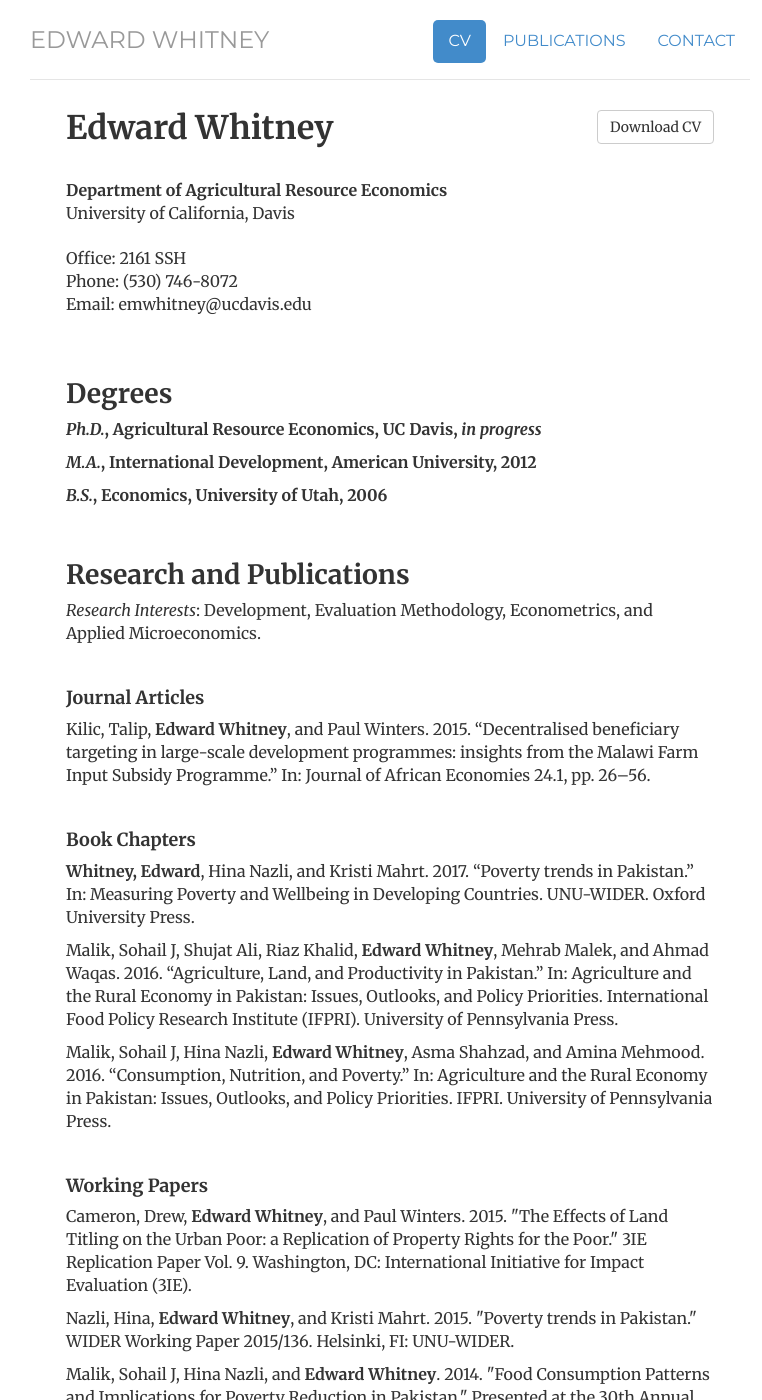
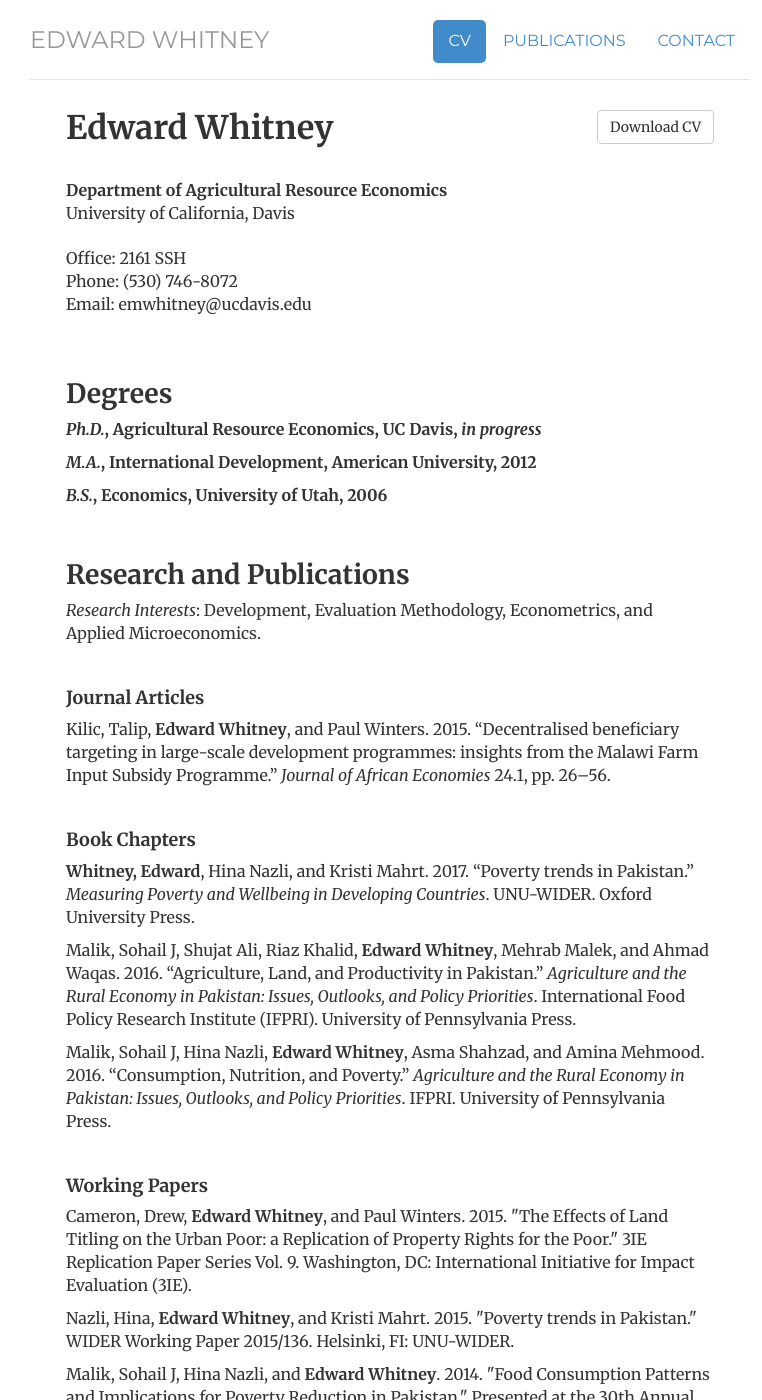
Before and after one commit to edwardmw/edwardmwhitney, a Jekyll site: the page built from cv/index.html, in a window 1280 px wide and 1400 px high. Shown: the whole window, without its empty margins (250-1012 px from the left). Built offline with Jekyll 4.4.1, drawn with Linux system fonts in a browser that asks for light colours.

Commit message:
commit2.92

```diff
--- a/cv/index.html
+++ b/cv/index.html
@@ -41,21 +41,21 @@ description: Current CV for Edward Whitney, a PhD. student, Development Economis
 				<br>
 				<h4>Journal Articles</h4>
 
-				<p>Kilic, Talip, <b>Edward Whitney</b>, and Paul Winters. 2015. “Decentralised beneficiary targeting in large-scale development programmes: insights from the Malawi Farm Input Subsidy Programme.” In: Journal of African Economies 24.1, pp. 26–56.</p>
+				<p>Kilic, Talip, <b>Edward Whitney</b>, and Paul Winters. 2015. “Decentralised beneficiary targeting in large-scale development programmes: insights from the Malawi Farm Input Subsidy Programme.” <i>Journal of African Economies</i> 24.1, pp. 26–56.</p>
 
 				<br>
 				<h4>Book Chapters</h4>
 
-				<p><b>Whitney, Edward</b>, Hina Nazli, and Kristi Mahrt. 2017. “Poverty trends in Pakistan.” In: Measuring Poverty and Wellbeing in Developing Countries. UNU-WIDER. Oxford University Press.</p>
+				<p><b>Whitney, Edward</b>, Hina Nazli, and Kristi Mahrt. 2017. “Poverty trends in Pakistan.” <i>Measuring Poverty and Wellbeing in Developing Countries</i>. UNU-WIDER. Oxford University Press.</p>
 
-				<p>Malik, Sohail J, Shujat Ali, Riaz Khalid, <b>Edward Whitney</b>, Mehrab Malek, and Ahmad Waqas. 2016. “Agriculture, Land, and Productivity in Pakistan.” In: Agriculture and the Rural Economy in Pakistan: Issues, Outlooks, and Policy Priorities. International Food Policy Research Institute (IFPRI). University of Pennsylvania Press.</p>
+				<p>Malik, Sohail J, Shujat Ali, Riaz Khalid, <b>Edward Whitney</b>, Mehrab Malek, and Ahmad Waqas. 2016. “Agriculture, Land, and Productivity in Pakistan.” <i>Agriculture and the Rural Economy in Pakistan: Issues, Outlooks, and Policy Priorities</i>. International Food Policy Research Institute (IFPRI). University of Pennsylvania Press.</p>
 
-				<p>Malik, Sohail J, Hina Nazli, <b>Edward Whitney</b>, Asma Shahzad, and Amina Mehmood. 2016. “Consumption, Nutrition, and Poverty.” In: Agriculture and the Rural Economy in Pakistan: Issues, Outlooks, and Policy Priorities. IFPRI. University of Pennsylvania Press.</p>
+				<p>Malik, Sohail J, Hina Nazli, <b>Edward Whitney</b>, Asma Shahzad, and Amina Mehmood. 2016. “Consumption, Nutrition, and Poverty.” <i>Agriculture and the Rural Economy in Pakistan: Issues, Outlooks, and Policy Priorities</i>. IFPRI. University of Pennsylvania Press.</p>
 
 				<br>
 				<h4>Working Papers</h4>
 
-				<p>Cameron, Drew, <b>Edward Whitney</b>, and Paul Winters. 2015. "The Effects of Land Titling on the Urban Poor: a Replication of Property Rights for the Poor." 3IE Replication Paper Vol. 9. Washington, DC: International Initiative for Impact Evaluation (3IE).</p>
+				<p>Cameron, Drew, <b>Edward Whitney</b>, and Paul Winters. 2015. "The Effects of Land Titling on the Urban Poor: a Replication of Property Rights for the Poor." 3IE Replication Paper Series Vol. 9. Washington, DC: International Initiative for Impact Evaluation (3IE).</p>
 
 				<p>Nazli, Hina, <b>Edward Whitney</b>, and Kristi Mahrt. 2015. "Poverty trends in Pakistan." WIDER Working Paper 2015/136. Helsinki, FI: UNU-WIDER.</p>
 
```
